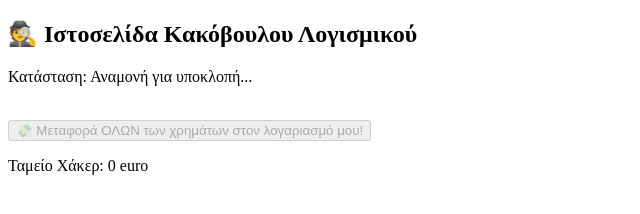
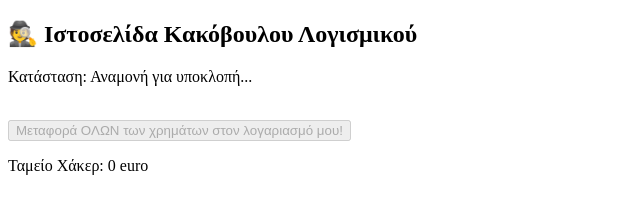
Before and after one commit to ChristinaKar/17thsite, a plain HTML site: page hack.html in a window 1280 px wide. Shown: the full height of the page, 0-640 px from the left. Drawn offline with Linux system fonts and the light colour scheme.

Commit message:
Remove comment for steal button in hack.html
Removed comment about button activation for stolen data.

```diff
--- a/hack.html
+++ b/hack.html
@@ -10,9 +10,8 @@
   <div id="stolen-data"></div>
 
   <br>
-  <!-- Κουμπί που ενεργοποιείται μόλις κλαπούν τα δεδομένα -->
   <button id="steal-btn" onclick="stealAllMoney()" disabled>
-    💸 Μεταφορά ΟΛΩΝ των χρημάτων στον λογαριασμό μου!
+     Μεταφορά ΟΛΩΝ των χρημάτων στον λογαριασμό μου!
   </button>
   <p id="hacker-bank">Ταμείο Χάκερ: 0 euro</p>
 
```
